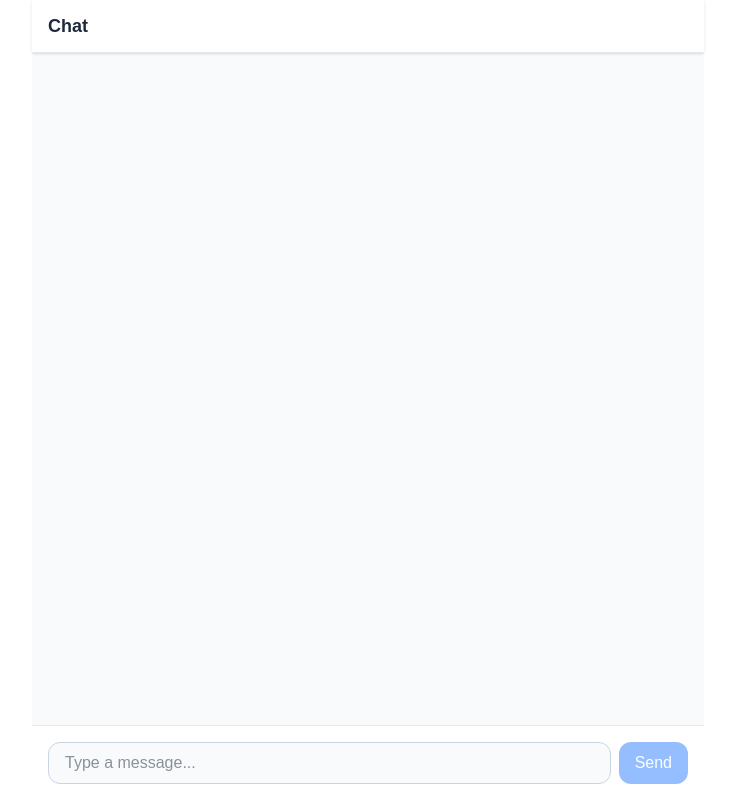
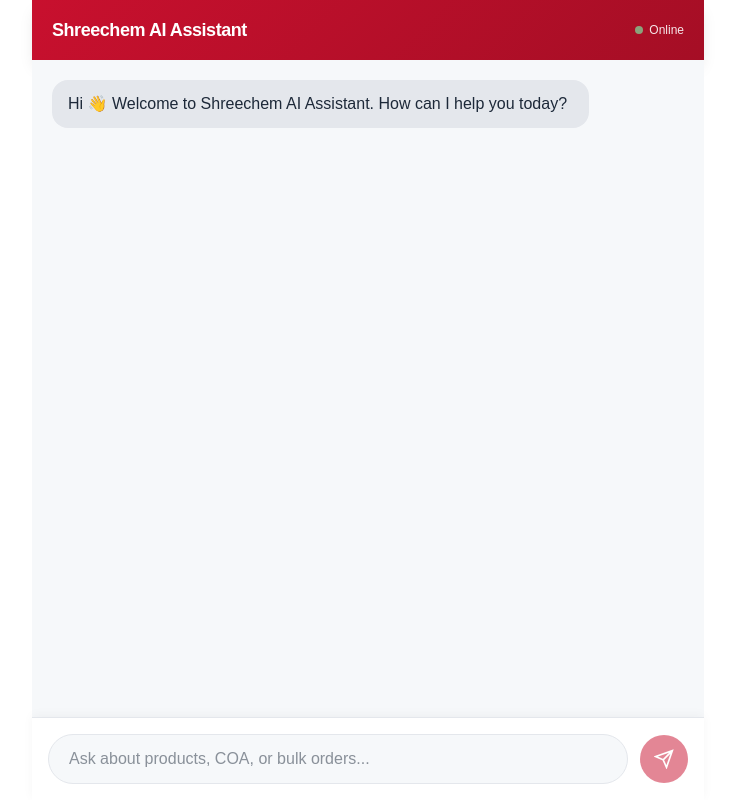
Before and after one commit to hemant-i7/mcp-chatbot, a Next.js app: page /chat in a window 1280 px wide. Shown: the whole page, without its empty margins (272-1007 px from the left). Built offline with nearby package versions, Linux system fonts and the light colour scheme.

Commit message:
Enhance chat UI with improved styling and color scheme; add welcome message for new users

```diff
--- a/pages/chat.jsx
+++ b/pages/chat.jsx
@@ -1,6 +1,16 @@
 import { useState, useRef, useEffect } from "react";
 
 const CHAT_API = "/api/chat";
+
+const COLORS = {
+  red: "#C8102E",
+  redDark: "#A50E25",
+  white: "#FFFFFF",
+  bgLight: "#F6F8FA",
+  grey: "#E4E7EC",
+  text: "#1D2939",
+  textMuted: "#667085",
+};
 
 export default function Chat() {
   const [messages, setMessages] = useState([]);
@@ -45,23 +55,48 @@
   };
 
   return (
-    <div className="flex flex-col h-screen max-w-2xl mx-auto bg-slate-50 dark:bg-slate-900">
-      <header className="flex-none px-4 py-3 bg-white dark:bg-slate-800 border-b border-slate-200 dark:border-slate-700 shadow-sm">
-        <h1 className="text-lg font-semibold text-slate-800 dark:text-slate-100">Chat</h1>
+    <div
+      className="flex flex-col h-screen max-w-2xl mx-auto font-sans antialiased"
+      style={{ background: COLORS.bgLight }}
+    >
+      <header
+        className="flex-none px-5 py-4 flex items-center justify-between shadow-lg"
+        style={{
+          background: `linear-gradient(135deg, ${COLORS.red}, ${COLORS.redDark})`,
+          color: COLORS.white,
+        }}
+      >
+        <h1 className="text-lg font-semibold tracking-tight">Shreechem AI Assistant</h1>
+        <span className="flex items-center gap-1.5 text-xs font-medium opacity-90">
+          <span className="w-2 h-2 rounded-full bg-green-300 animate-pulse" /> Online
+        </span>
       </header>
 
-      <div className="flex-1 overflow-y-auto p-4 space-y-3">
+      <div className="flex-1 overflow-y-auto p-5 space-y-4" style={{ background: COLORS.bgLight }}>
+        {messages.length === 0 && (
+          <div
+            className="max-w-[85%] rounded-2xl px-4 py-3"
+            style={{ background: COLORS.grey, color: COLORS.text }}
+          >
+            Hi 👋 Welcome to Shreechem AI Assistant. How can I help you today?
+          </div>
+        )}
         {messages.map((m, i) => (
           <div
             key={i}
             className={`flex ${m.role === "user" ? "justify-end" : "justify-start"}`}
           >
             <div
-              className={`max-w-[85%] rounded-2xl px-4 py-2 ${
+              className={`max-w-[85%] rounded-2xl px-4 py-3 ${
                 m.role === "user"
-                  ? "bg-blue-500 text-white rounded-br-md"
-                  : "bg-white dark:bg-slate-700 text-slate-800 dark:text-slate-100 rounded-bl-md shadow"
+                  ? "rounded-br-md"
+                  : "rounded-bl-md"
               }`}
+              style={
+                m.role === "user"
+                  ? { background: COLORS.red, color: COLORS.white }
+                  : { background: COLORS.grey, color: COLORS.text }
+              }
             >
               {m.content}
             </div>
@@ -69,33 +104,47 @@
         ))}
         {isLoading && (
           <div className="flex justify-start">
-            <div className="bg-white dark:bg-slate-700 rounded-2xl rounded-bl-md px-4 py-2 shadow animate-pulse">
-              ...
+            <div
+              className="rounded-2xl rounded-bl-md px-4 py-3 flex gap-1"
+              style={{ background: COLORS.grey, color: COLORS.textMuted }}
+            >
+              <span className="animate-bounce" style={{ animationDelay: "0ms" }}>.</span>
+              <span className="animate-bounce" style={{ animationDelay: "150ms" }}>.</span>
+              <span className="animate-bounce" style={{ animationDelay: "300ms" }}>.</span>
             </div>
           </div>
         )}
         <div ref={messagesEndRef} />
       </div>
 
-      <div className="flex-none p-4 border-t border-slate-200 dark:border-slate-700 bg-white dark:bg-slate-800">
-        <div className="flex gap-2">
+      <div
+        className="flex-none p-4 flex gap-3 items-center"
+        style={{ background: COLORS.white, borderTop: "1px solid #E4E7EC", boxShadow: "0 -2px 10px rgba(0,0,0,0.04)" }}
+      >
         <input
           type="text"
           value={input}
           onChange={(e) => setInput(e.target.value)}
           onKeyDown={(e) => e.key === "Enter" && !e.shiftKey && handleSend()}
-            placeholder="Type a message..."
-            className="flex-1 px-4 py-2 rounded-xl border border-slate-300 dark:border-slate-600 bg-slate-50 dark:bg-slate-900 text-slate-800 dark:text-slate-100 focus:outline-none focus:ring-2 focus:ring-blue-500"
+          placeholder="Ask about products, COA, or bulk orders..."
+          className="flex-1 px-5 py-3 rounded-full outline-none focus:ring-2 transition"
+          style={{
+            background: COLORS.bgLight,
+            color: COLORS.text,
+            border: "1px solid #E4E7EC",
+          }}
           disabled={isLoading}
         />
         <button
           onClick={handleSend}
           disabled={isLoading || !input.trim()}
-            className="px-4 py-2 bg-blue-500 text-white rounded-xl font-medium hover:bg-blue-600 disabled:opacity-50 disabled:cursor-not-allowed"
+          className="w-12 h-12 rounded-full font-medium flex items-center justify-center transition hover:scale-105 hover:bg-[#A50E25] disabled:opacity-50 disabled:cursor-not-allowed disabled:hover:scale-100"
+          style={{ background: COLORS.red, color: COLORS.white }}
         >
-            Send
+          <svg width="20" height="20" viewBox="0 0 24 24" fill="none" stroke="currentColor" strokeWidth="2">
+            <path d="M22 2L11 13M22 2l-7 20-4-9-9-4 20-7z" />
+          </svg>
         </button>
-        </div>
       </div>
     </div>
   );
--- /dev/null
+++ b/wordpress-chat-widget.html
@@ -0,0 +1,98 @@
+<!-- Add to WordPress: Appearance > Theme File Editor > footer.php, or use "Insert Headers and Footers" plugin -->
+<!-- Replace CHAT_URL with your deployed chat URL, e.g. https://your-app.vercel.app/chat -->
+
+<div id="chat-widget-icon" aria-label="Open chat">💬</div>
+<div id="chat-widget-window" style="display:none">
+  <div id="chat-widget-overlay"></div>
+  <div id="chat-widget-frame-wrap">
+    <button id="chat-widget-close">×</button>
+    <iframe id="chat-widget-iframe" src="" title="Chat"></iframe>
+  </div>
+</div>
+
+<style>
+#chat-widget-icon {
+  position: fixed;
+  bottom: 24px;
+  right: 24px;
+  width: 56px;
+  height: 56px;
+  background: linear-gradient(135deg, #C8102E, #A50E25);
+  color: white;
+  border-radius: 50%;
+  display: flex;
+  align-items: center;
+  justify-content: center;
+  font-size: 28px;
+  cursor: pointer;
+  box-shadow: 0 4px 16px rgba(200,16,46,0.4);
+  z-index: 999998;
+  transition: transform 0.2s, box-shadow 0.2s;
+}
+#chat-widget-icon:hover {
+  transform: scale(1.05);
+  box-shadow: 0 6px 20px rgba(200,16,46,0.5);
+}
+#chat-widget-window { position: fixed; inset: 0; z-index: 999999; }
+#chat-widget-overlay {
+  position: absolute; inset: 0;
+  background: rgba(0,0,0,0.4);
+  cursor: pointer;
+}
+#chat-widget-frame-wrap {
+  position: absolute;
+  bottom: 24px;
+  right: 24px;
+  width: 420px;
+  height: 600px;
+  background: white;
+  border-radius: 12px;
+  box-shadow: 0 8px 32px rgba(0,0,0,0.2);
+  overflow: hidden;
+}
+#chat-widget-close {
+  position: absolute;
+  top: 8px;
+  right: 8px;
+  width: 36px;
+  height: 36px;
+  border: none;
+  background: rgba(0,0,0,0.1);
+  border-radius: 50%;
+  font-size: 24px;
+  cursor: pointer;
+  z-index: 1;
+  line-height: 1;
+}
+#chat-widget-iframe {
+  width: 100%;
+  height: 100%;
+  border: none;
+}
+@media (max-width: 480px) {
+  #chat-widget-frame-wrap { width: calc(100vw - 32px); right: 16px; left: 16px; height: 70vh; }
+}
+</style>
+
+<script>
+(function() {
+  var CHAT_URL = 'https://mcp-chatbot-pied.vercel.app/chat';
+  var icon = document.getElementById('chat-widget-icon');
+  var win = document.getElementById('chat-widget-window');
+  var overlay = document.getElementById('chat-widget-overlay');
+  var iframe = document.getElementById('chat-widget-iframe');
+  var closeBtn = document.getElementById('chat-widget-close');
+
+  function openChat() {
+    iframe.src = CHAT_URL;
+    win.style.display = 'block';
+  }
+  function closeChat() {
+    win.style.display = 'none';
+  }
+
+  icon && icon.addEventListener('click', openChat);
+  overlay && overlay.addEventListener('click', closeChat);
+  closeBtn && closeBtn.addEventListener('click', closeChat);
+})();
+</script>
```
Lines whose indentation alone changed are shown as unchanged.
